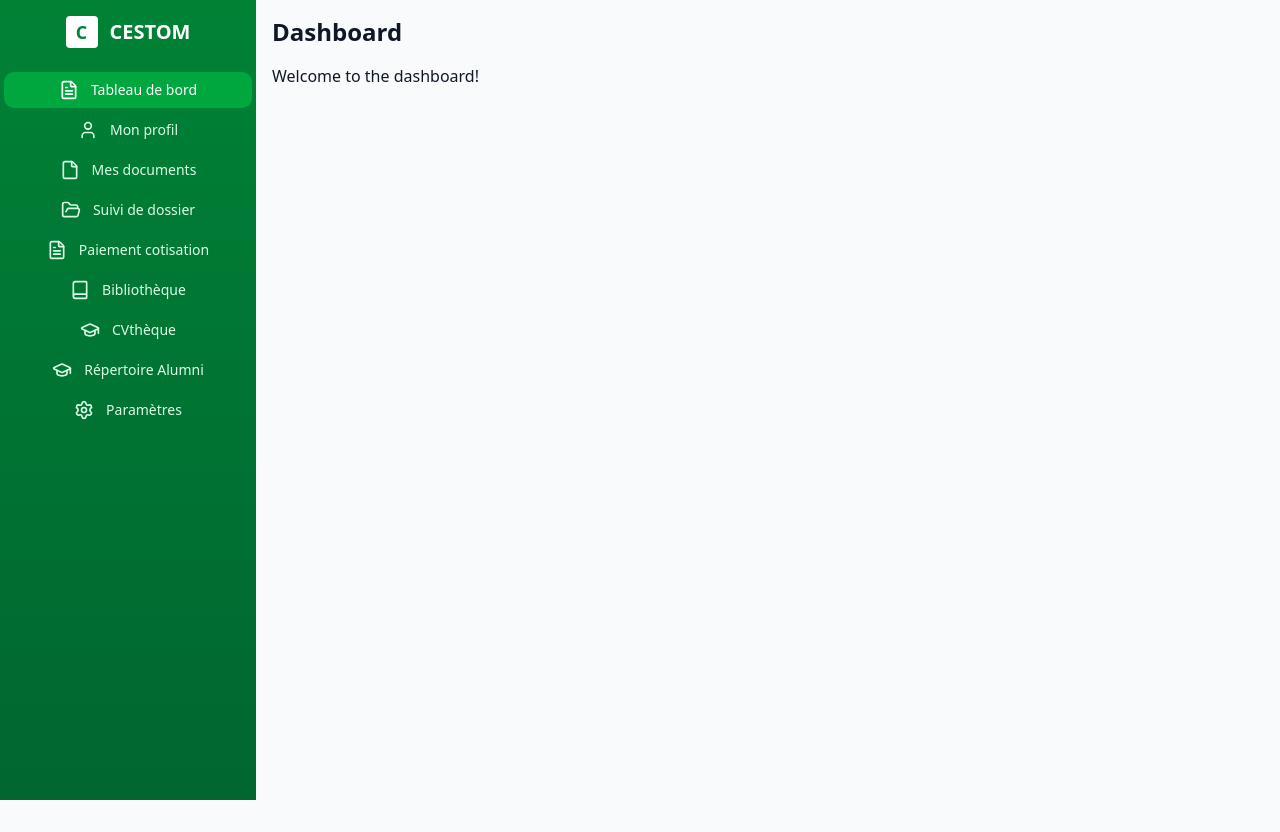
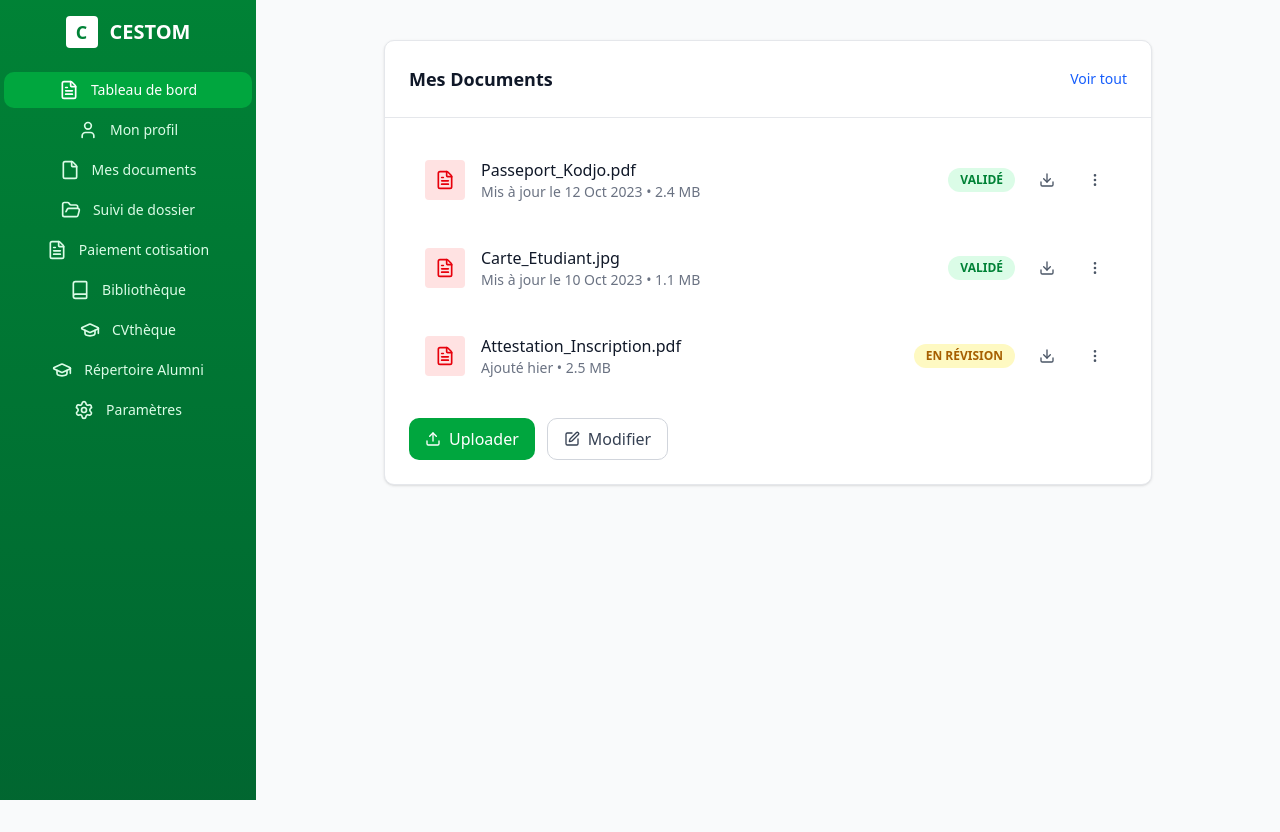
Before and after one commit to digital654/cestom_front_end, a Next.js app: page /dashboard in a window 1280 px wide. Before the commit the page ends 800 px from the top, so only its background shows below. Built offline with nearby package versions, Linux system fonts and the light colour scheme; no server answers.

Commit message:
Sauvegarde Merge

```diff
--- a/app/dashboard/page.tsx
+++ b/app/dashboard/page.tsx
@@ -1,9 +1,11 @@
-
-export default function DashboardPage() {
-    return (
-        <div>
-            <h1 className="text-2xl font-bold mb-4">Dashboard</h1>
-            <p>Welcome to the dashboard!</p>
-        </div>
-    );
+// Imports des composants Documents
+import DocumentList from "./components/documents/DocumentList";
+  export default function Page() {
+  return (
+    <main className="min-h-screen bg-gray-50 p-6 flex justify-center">
+      <div className="w-full max-w-3xl">
+        <DocumentList />
+      </div>
+    </main>
+  );
 }
```
